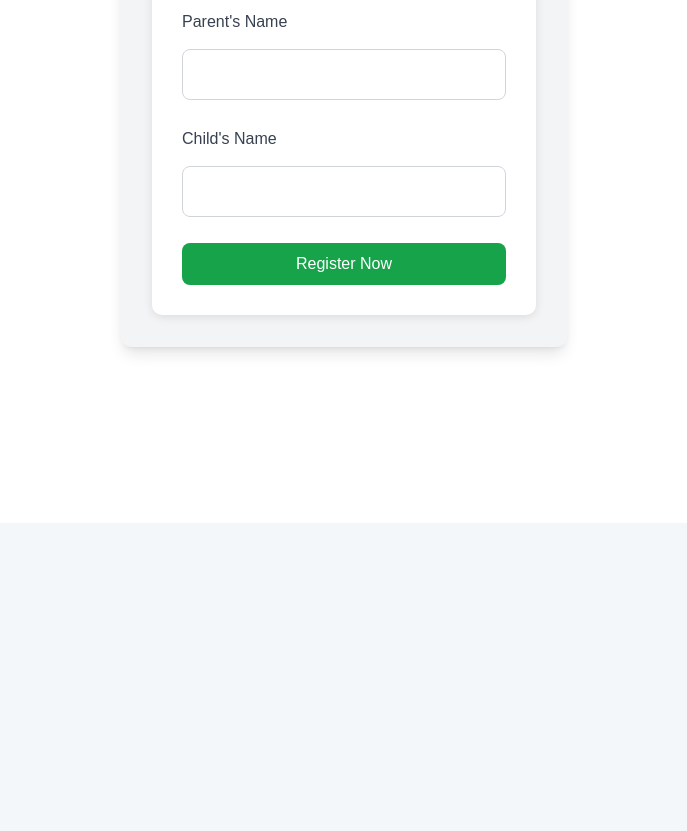
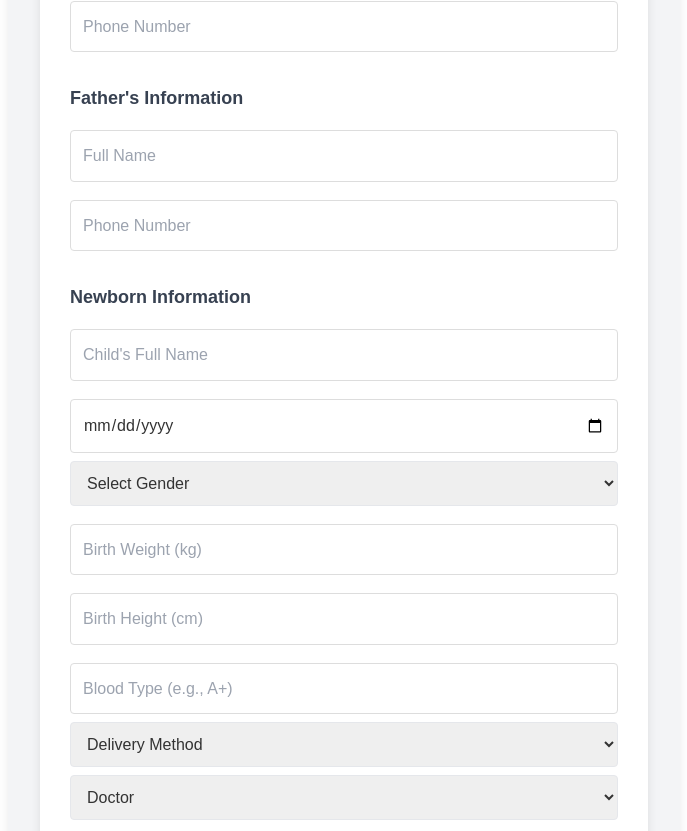
Before and after one commit to T-cynthia/SmartHealth, a React (Create React App) app: page /register in a window 1280 px wide. Shown: the part 349-1180 px from the top of the page, without its empty margins (296-983 px from the left). Before the commit the page ends 872 px from the top, so only its background shows below. Built offline with nearby package versions, Linux system fonts and the light colour scheme.

Commit message:
Modified registration and consultation pages

```diff
--- a/src/component/Conspage.jsx
+++ b/src/component/Conspage.jsx
@@ -1,16 +1,31 @@
 import React, { useState } from 'react';
-import { Link } from 'react-router-dom';
+import { useNavigate } from 'react-router-dom';
 
 const ConsultationPage = () => {
   const [doctor, setDoctor] = useState('');
   const [time, setTime] = useState('');
-  const [amount] = useState(50); // Assume fixed price for now
+  const amount = 80; // Fixed price
+  const navigate = useNavigate();
+
+  const handleSubmit = (e) => {
+    e.preventDefault();
+
+    if (!doctor || !time) {
+      alert('Please select a doctor and appointment time.');
+      return;
+    }
+
+    navigate('/payment', {
+      state: { doctor, time, amount },
+    });
+  };
 
   return (
-    <div className="min-h-screen flex items-center justify-center bg-white px-4">
+    <div className="min-h-screen flex items-center justify-center bg-white px-4 py-10">
       <div className="max-w-md w-full bg-gray-100 p-8 rounded-xl shadow-lg">
-        <h2 className="text-2xl font-bold mb-4 text-center text-blue-700">Book a Consultation</h2>
-        <form className="space-y-4">
+        <h2 className="text-2xl font-bold mb-6 text-center text-blue-700">Book a Consultation</h2>
+
+        <form onSubmit={handleSubmit} className="space-y-6">
           <div>
             <label className="block text-gray-700 mb-1">Select Doctor</label>
             <select
@@ -19,12 +34,13 @@ const ConsultationPage = () => {
               className="w-full p-3 border border-gray-300 rounded-lg"
               required
             >
-              <option value="">Choose...</option>
-              <option value="Smith">Dr. Smith</option>
-              <option value="Johnson">Dr. Rosine</option>
-              <option value="Williams">Dr. Williams</option>
+              <option value="">Choose a doctor...</option>
+              <option value="Dr. Smith">Dr. Smith</option>
+              <option value="Dr. Rosine">Dr. Rosine</option>
+              <option value="Dr. Williams">Dr. Williams</option>
             </select>
           </div>
+
           <div>
             <label className="block text-gray-700 mb-1">Select Time</label>
             <input
@@ -36,20 +52,12 @@ const ConsultationPage = () => {
             />
           </div>
 
-          {/* Link to Payment Page with the state */}
-          <Link
-            to={{
-              pathname: "/payment",
-              state: { doctor, time, amount },
-            }}
+          <button
+            type="submit"
+            className="w-full bg-blue-600 text-white py-2 rounded-lg hover:bg-blue-700 transition"
           >
-            <button
-              type="button"
-              className="w-full bg-blue-600 text-white py-2 rounded-lg hover:bg-blue-700 transition"
-            >
-              Proceed to Payment
-            </button>
-          </Link>
+            Proceed to Payment (${amount})
+          </button>
         </form>
       </div>
     </div>
--- a/src/component/Payment.jsx
+++ b/src/component/Payment.jsx
@@ -5,7 +5,7 @@ import { useLocation } from 'react-router-dom';
 
 const Payment = () => {
   const location = useLocation();
-  const { doctor, time, amount } = location.state || {}; // Get data from the consultation page
+  const { doctor, time, amount } = location.state || {};
   const [paymentStatus, setPaymentStatus] = useState('');
   const [loading, setLoading] = useState(false);
 
@@ -41,9 +41,9 @@ const Payment = () => {
         </p>
 
         <StripeCheckout
-          stripeKey="your_publishable_key" // ⚠️ Replace this with your real Stripe public key
+          stripeKey="your_publishable_key"
           token={handleToken}
-          amount={amount * 100} // Convert dollars to cents
+          amount={amount * 100} //
           name="Healthcare Consultation"
           description="Pay for your doctor consultation"
           panelLabel="Pay Now"
--- a/src/component/Regpage.jsx
+++ b/src/component/Regpage.jsx
@@ -1,59 +1,112 @@
 import React, { useState } from 'react';
 
 function RegistrationPage() {
-  const [parentName, setParentName] = useState('');
-  const [childName, setChildName] = useState('');
+  const [formData, setFormData] = useState({
+    // Mother Info
+    motherName: '',
+    motherPhone: '',
+
+    // Father Info
+    fatherName: '',
+    fatherPhone: '',
+
+    // Newborn Info
+    childName: '',
+    dob: '',
+    gender: '',
+    weight: '',
+    height: '',
+    bloodType: '',
+    deliveryMethod: '',
+    doctor: ''
+  });
+
   const [successMessage, setSuccessMessage] = useState('');
+
+  const handleChange = (e) => {
+    setFormData({ ...formData, [e.target.name]: e.target.value });
+  };
 
   const handleSubmit = (e) => {
     e.preventDefault();
 
-    // Set the success message
-    setSuccessMessage(`🎉 Newborn ${childName} has been registered successfully by ${parentName}!`);
+    setSuccessMessage(`🎉 Newborn ${formData.childName} has been registered successfully by ${formData.motherName || 'Parent'}!`);
 
-    // Clear form fields
-    setParentName('');
-    setChildName('');
+    // Clear form
+    setFormData({
+      motherName: '',
+      motherPhone: '',
+      fatherName: '',
+      fatherPhone: '',
+      childName: '',
+      dob: '',
+      gender: '',
+      weight: '',
+      height: '',
+      bloodType: '',
+      deliveryMethod: '',
+      doctor: ''
+    });
   };
 
   return (
-    <div className="min-h-screen flex items-center justify-center bg-white px-4">
-      <div className="max-w-md w-full bg-gray-100 p-8 rounded-xl shadow-lg">
-        <h2 className="text-2xl font-bold mb-4 text-center text-green-700">Register Newborn</h2>
+    <div className="min-h-screen flex items-center justify-center bg-white px-4 py-10">
+      <div className="max-w-2xl w-full bg-gray-100 p-8 rounded-xl shadow-lg">
+        <h2 className="text-3xl font-bold mb-6 text-center text-green-700">Register Newborn</h2>
 
-        <form onSubmit={handleSubmit} className="space-y-4">
+        <form onSubmit={handleSubmit} className="space-y-6">
+          {/* Mother's Information */}
           <div>
-            <label className="block text-gray-700 mb-1">Parent's Name</label>
-            <input
-              type="text"
-              value={parentName}
-              onChange={(e) => setParentName(e.target.value)}
-              className="w-full p-3 border border-gray-300 rounded-lg"
-              required
-            />
+            <h3 className="text-lg font-semibold text-gray-700 mb-2">Mother's Information</h3>
+            <input name="motherName" value={formData.motherName} onChange={handleChange} placeholder="Full Name" className="w-full p-3 mb-2 border rounded" required />
+            <input name="motherPhone" value={formData.motherPhone} onChange={handleChange} placeholder="Phone Number" type="tel" className="w-full p-3 mb-2 border rounded" />
           </div>
 
+          {/* Father's Information */}
           <div>
-            <label className="block text-gray-700 mb-1">Child's Name</label>
-            <input
-              type="text"
-              value={childName}
-              onChange={(e) => setChildName(e.target.value)}
-              className="w-full p-3 border border-gray-300 rounded-lg"
-              required
-            />
+            <h3 className="text-lg font-semibold text-gray-700 mb-2">Father's Information</h3>
+            <input name="fatherName" value={formData.fatherName} onChange={handleChange} placeholder="Full Name" className="w-full p-3 mb-2 border rounded" />
+            <input name="fatherPhone" value={formData.fatherPhone} onChange={handleChange} placeholder="Phone Number" type="tel" className="w-full p-3 mb-2 border rounded" />
           </div>
 
-          <button
-            type="submit"
-            className="w-full bg-green-600 text-white py-2 rounded-lg hover:bg-green-700 transition"
-          >
+          {/* Newborn Information */}
+          <div>
+            <h3 className="text-lg font-semibold text-gray-700 mb-2">Newborn Information</h3>
+            <input name="childName" value={formData.childName} onChange={handleChange} placeholder="Child's Full Name" className="w-full p-3 mb-2 border rounded" required />
+            <input name="dob" value={formData.dob} onChange={handleChange} type="date" className="w-full p-3 mb-2 border rounded" required />
+
+            <select name="gender" value={formData.gender} onChange={handleChange} className="w-full p-3 mb-2 border rounded" required>
+              <option value="">Select Gender</option>
+              <option value="Male">Male</option>
+              <option value="Female">Female</option>
+            </select>
+
+            <input name="weight" value={formData.weight} onChange={handleChange} placeholder="Birth Weight (kg)" type="number" step="0.1" className="w-full p-3 mb-2 border rounded" required />
+            <input name="height" value={formData.height} onChange={handleChange} placeholder="Birth Height (cm)" type="number" step="0.1" className="w-full p-3 mb-2 border rounded" required />
+            <input name="bloodType" value={formData.bloodType} onChange={handleChange} placeholder="Blood Type (e.g., A+)" className="w-full p-3 mb-2 border rounded" />
+
+            <select name="deliveryMethod" value={formData.deliveryMethod} onChange={handleChange} className="w-full p-3 mb-2 border rounded">
+              <option value="">Delivery Method</option>
+              <option value="Normal">Normal</option>
+              <option value="C-Section">C-Section</option>
+              <option value="Other">Other</option>
+            </select>
+
+            <select name="doctor" value={formData.doctor} onChange={handleChange} className="w-full p-3 mb-2 border rounded">
+              <option value="">Doctor</option>
+              <option value="Rosine">Dr. Rosine</option>
+              <option value="Williams">Dr. Williams</option>
+              <option value="Smith">Dr. Smith</option>
+            </select>
+          </div>
+
+          <button type="submit" className="w-full bg-green-600 text-white py-3 rounded-lg hover:bg-green-700 transition">
             Register Now
           </button>
         </form>
 
         {successMessage && (
-          <p className="text-green-700 text-center mt-4 font-medium">{successMessage}</p>
+          <p className="text-green-700 text-center mt-6 font-medium">{successMessage}</p>
         )}
       </div>
     </div>
```
Also changed, not shown: 1 other file (tests, documents, lock files or other folders).
